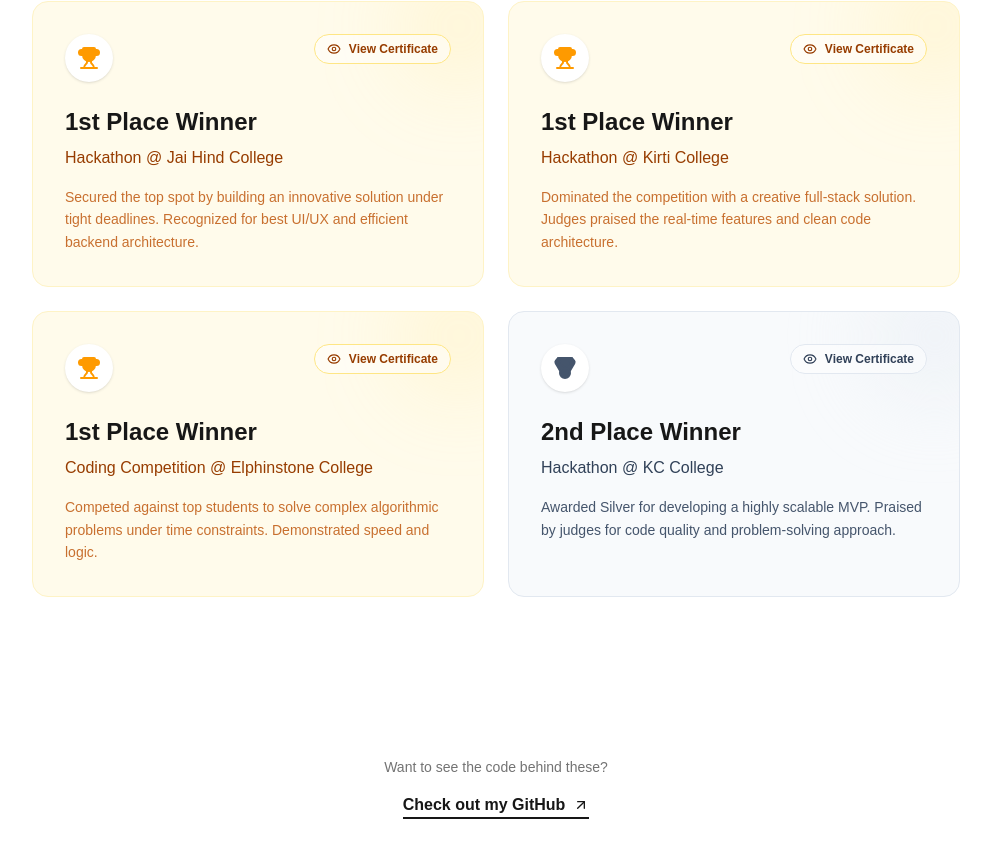
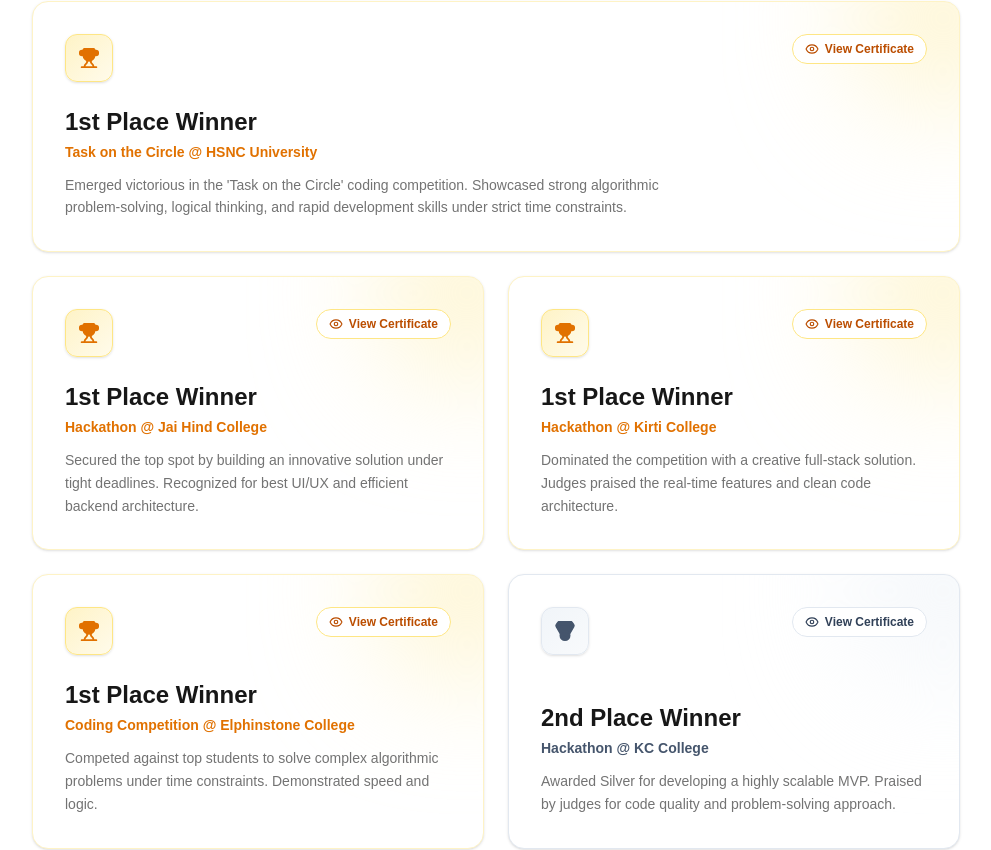
Before and after one commit to karma2912/Yash-Portfolio, a Next.js app: page /about in a window 1280 px wide. Shown: the part 1635-2485 px from the top of the page, without its empty margins (144-1135 px from the left). Built offline with nearby package versions, Linux system fonts and the light colour scheme.

Commit message:
added hsnc acheivement

```diff
--- a/app/about/page.tsx
+++ b/app/about/page.tsx
@@ -14,6 +14,55 @@
   visible: { transition: { staggerChildren: 0.2 } }
 };
 
+// Extracted achievements into an array for cleaner code and easier updates
+const achievements = [
+  {
+    id: "hsnc",
+    place: "1st Place Winner",
+    event: "Task on the Circle @ HSNC University",
+    desc: "Emerged victorious in the 'Task on the Circle' coding competition. Showcased strong algorithmic problem-solving, logical thinking, and rapid development skills under strict time constraints.",
+    certName: "HSNC University",
+    color: "amber",
+    featured: true // Makes this span full width
+  },
+  {
+    id: "jaihind",
+    place: "1st Place Winner",
+    event: "Hackathon @ Jai Hind College",
+    desc: "Secured the top spot by building an innovative solution under tight deadlines. Recognized for best UI/UX and efficient backend architecture.",
+    certName: "Jai Hind",
+    color: "amber",
+    featured: false
+  },
+  {
+    id: "kirti",
+    place: "1st Place Winner",
+    event: "Hackathon @ Kirti College",
+    desc: "Dominated the competition with a creative full-stack solution. Judges praised the real-time features and clean code architecture.",
+    certName: "Kirti College",
+    color: "amber",
+    featured: false
+  },
+  {
+    id: "elphinstone",
+    place: "1st Place Winner",
+    event: "Coding Competition @ Elphinstone College",
+    desc: "Competed against top students to solve complex algorithmic problems under time constraints. Demonstrated speed and logic.",
+    certName: "Elphinstone",
+    color: "amber",
+    featured: false
+  },
+  {
+    id: "kc",
+    place: "2nd Place Winner",
+    event: "Hackathon @ KC College",
+    desc: "Awarded Silver for developing a highly scalable MVP. Praised by judges for code quality and problem-solving approach.",
+    certName: "KC College",
+    color: "slate",
+    featured: false
+  }
+];
+
 export default function About() {
   const [selectedCert, setSelectedCert] = useState<string | null>(null);
 
@@ -25,6 +74,7 @@
       <Navbar />
 
       <div className="fixed inset-0 h-full w-full bg-white bg-[radial-gradient(#e5e7eb_1px,transparent_1px)] bg-size:[16px_16px] mask-[radial-gradient(ellipse_50%_50%_at_50%_50%,#000_70%,transparent_100%)] pointer-events-none -z-10" />
+
       <section className="pt-40 pb-16 px-4 md:px-12 max-w-4xl mx-auto text-center">
         <motion.div initial="hidden" animate="visible" variants={fadeInUp}>
           <div className="inline-flex items-center gap-2 px-4 py-2 rounded-full bg-neutral-100 border border-neutral-200 mb-8">
@@ -55,6 +105,7 @@
           variants={staggerContainer}
           className="relative border-l border-neutral-200 ml-3 md:ml-6 space-y-12"
         >
+          {/* Experience Timelines */}
           <motion.div variants={fadeInUp} className="relative pl-8 md:pl-12">
             <div className="absolute -left-[5px] top-2 w-2.5 h-2.5 rounded-full bg-neutral-900 ring-4 ring-white" />
             <div className="flex flex-col sm:flex-row sm:items-center sm:justify-between mb-2">
@@ -125,127 +176,85 @@
         </motion.div>
       </section>
 
+      {/* Redesigned Honors & Achievements Section */}
       <section className="py-16 px-4 md:px-12 max-w-5xl mx-auto">
         <div className="flex items-center gap-4 mb-12">
             <h2 className="text-2xl font-bold tracking-tight text-neutral-900">Honors & Hackathons</h2>
             <div className="h-px bg-neutral-200 flex-1" />
         </div>
 
-        <div className="grid grid-cols-1 md:grid-cols-2 gap-6">
         <motion.div
-             initial={{ opacity: 0, scale: 0.95 }}
-             whileInView={{ opacity: 1, scale: 1 }}
+          initial="hidden"
+          whileInView="visible"
           viewport={{ once: true }}
-             className="relative p-8 rounded-2xl bg-amber-50 border border-amber-100 overflow-hidden group hover:border-amber-200 transition-all"
+          variants={staggerContainer}
+          className="grid grid-cols-1 md:grid-cols-2 gap-6"
         >
-              <div className="absolute top-0 right-0 w-32 h-32 bg-amber-200/20 rounded-full blur-2xl -mr-10 -mt-10 transition-all group-hover:bg-amber-300/30" />
-              <div className="relative z-10">
-                <div className="flex justify-between items-start">
-                    <div className="w-12 h-12 rounded-full bg-white text-amber-500 shadow-sm flex items-center justify-center mb-6">
-                        <Trophy size={24} fill="currentColor" className="opacity-100" />
+          {achievements.map((ach) => (
+            <motion.div
+              key={ach.id}
+              variants={fadeInUp}
+              whileHover={{ y: -5 }}
+              className={`relative p-6 md:p-8 rounded-2xl border bg-white shadow-sm overflow-hidden group transition-all duration-300 hover:shadow-md ${
+                ach.color === 'amber'
+                  ? 'border-amber-100 hover:border-amber-300'
+                  : 'border-slate-200 hover:border-slate-300'
+              } ${ach.featured ? 'md:col-span-2' : ''}`}
+            >
+              {/* Background Glow */}
+              <div className={`absolute top-0 right-0 w-40 h-40 rounded-full blur-3xl -mr-16 -mt-16 transition-all duration-500 ${
+                ach.color === 'amber'
+                  ? 'bg-amber-100 group-hover:bg-amber-200/60'
+                  : 'bg-slate-100 group-hover:bg-slate-200/60'
+              }`} />
+
+              <div className="relative z-10 flex flex-col h-full">
+                <div className="flex justify-between items-start mb-6">
+                  <div className={`w-12 h-12 rounded-xl flex items-center justify-center shadow-sm ${
+                    ach.color === 'amber'
+                      ? 'bg-linear-to-br from-amber-100 to-amber-50 text-amber-600 border border-amber-200'
+                      : 'bg-linear-to-br from-slate-100 to-slate-50 text-slate-600 border border-slate-200'
+                  }`}>
+                    {ach.color === 'amber' ? <Trophy size={22} fill="currentColor" /> : <Medal size={22} fill="currentColor" />}
                   </div>
+
                   <button
-                        onClick={() => openModal("Jai Hind")}
-                        className="flex items-center gap-2 px-3 py-1.5 rounded-full bg-white/50 border border-amber-200 text-xs font-bold text-amber-800 hover:bg-white transition-colors"
+                    onClick={() => openModal(ach.certName)}
+                    className={`flex items-center gap-1.5 px-3 py-1.5 rounded-full text-xs font-bold transition-colors border ${
+                      ach.color === 'amber'
+                        ? 'bg-white border-amber-200 text-amber-700 hover:bg-amber-50'
+                        : 'bg-white border-slate-200 text-slate-700 hover:bg-slate-50'
+                    }`}
                   >
                     <Eye size={14} /> View Certificate
                   </button>
                 </div>
-                <h3 className="text-2xl font-bold text-neutral-900 mb-2">1st Place Winner</h3>
-                <p className="font-medium text-amber-800 mb-1">Hackathon @ Jai Hind College</p>
-                <p className="text-sm text-amber-700/80 mt-4 leading-relaxed">
-                  Secured the top spot by building an innovative solution under tight deadlines. Recognized for best UI/UX and efficient backend architecture.
+
+                <div className={`mt-auto ${ach.featured ? 'md:w-3/4' : ''}`}>
+                  <h3 className="text-xl md:text-2xl font-bold text-neutral-900 mb-1">{ach.place}</h3>
+                  <p className={`font-semibold text-sm mb-3 ${
+                    ach.color === 'amber' ? 'text-amber-600' : 'text-slate-600'
+                  }`}>
+                    {ach.event}
+                  </p>
+                  <p className="text-sm text-neutral-500 leading-relaxed">
+                    {ach.desc}
                   </p>
                 </div>
-           </motion.div>
-           <motion.div
-             initial={{ opacity: 0, scale: 0.95 }}
-             whileInView={{ opacity: 1, scale: 1 }}
-             viewport={{ once: true }}
-             className="relative p-8 rounded-2xl bg-amber-50 border border-amber-100 overflow-hidden group hover:border-amber-200 transition-all"
-           >
-              <div className="absolute top-0 right-0 w-32 h-32 bg-amber-200/20 rounded-full blur-2xl -mr-10 -mt-10 transition-all group-hover:bg-amber-300/30" />
-              <div className="relative z-10">
-                <div className="flex justify-between items-start">
-                    <div className="w-12 h-12 rounded-full bg-white text-amber-500 shadow-sm flex items-center justify-center mb-6">
-                        <Trophy size={24} fill="currentColor" className="opacity-100" />
-                    </div>
-                    <button
-                        onClick={() => openModal("Kirti College")}
-                        className="flex items-center gap-2 px-3 py-1.5 rounded-full bg-white/50 border border-amber-200 text-xs font-bold text-amber-800 hover:bg-white transition-colors"
-                    >
-                        <Eye size={14} /> View Certificate
-                    </button>
-                </div>
-                <h3 className="text-2xl font-bold text-neutral-900 mb-2">1st Place Winner</h3>
-                <p className="font-medium text-amber-800 mb-1">Hackathon @ Kirti College</p>
-                <p className="text-sm text-amber-700/80 mt-4 leading-relaxed">
-                 Dominated the competition with a creative full-stack solution. Judges praised the real-time features and clean code architecture.
-                </p>
               </div>
             </motion.div>
-           <motion.div
-             initial={{ opacity: 0, scale: 0.95 }}
-             whileInView={{ opacity: 1, scale: 1 }}
-             viewport={{ once: true }}
-             className="relative p-8 rounded-2xl bg-amber-50 border border-amber-100 overflow-hidden group hover:border-amber-200 transition-all"
-           >
-              <div className="absolute top-0 right-0 w-32 h-32 bg-amber-200/20 rounded-full blur-2xl -mr-10 -mt-10 transition-all group-hover:bg-amber-300/30" />
-              <div className="relative z-10">
-                <div className="flex justify-between items-start">
-                    <div className="w-12 h-12 rounded-full bg-white text-amber-500 shadow-sm flex items-center justify-center mb-6">
-                        <Trophy size={24} fill="currentColor" className="opacity-100" />
-                    </div>
-                    <button
-                        onClick={() => openModal("Elphinstone")}
-                        className="flex items-center gap-2 px-3 py-1.5 rounded-full bg-white/50 border border-amber-200 text-xs font-bold text-amber-800 hover:bg-white transition-colors"
-                    >
-                        <Eye size={14} /> View Certificate
-                    </button>
-                </div>
-                <h3 className="text-2xl font-bold text-neutral-900 mb-2">1st Place Winner</h3>
-                <p className="font-medium text-amber-800 mb-1">Coding Competition @ Elphinstone College</p>
-                <p className="text-sm text-amber-700/80 mt-4 leading-relaxed">
-                  Competed against top students to solve complex algorithmic problems under time constraints. Demonstrated speed and logic.
-                </p>
-              </div>
+          ))}
         </motion.div>
-             <motion.div
-             initial={{ opacity: 0, scale: 0.95 }}
-             whileInView={{ opacity: 1, scale: 1 }}
-             viewport={{ once: true }}
-             transition={{ delay: 0.1 }}
-             className="relative p-8 rounded-2xl bg-slate-50 border border-slate-200 overflow-hidden group hover:border-slate-300 transition-all"
-           >
-              <div className="absolute top-0 right-0 w-32 h-32 bg-slate-200/40 rounded-full blur-2xl -mr-10 -mt-10 transition-all group-hover:bg-slate-300/50" />
-              <div className="relative z-10">
-                <div className="flex justify-between items-start">
-                    <div className="w-12 h-12 rounded-full bg-white text-slate-600 shadow-sm flex items-center justify-center mb-6">
-                        <Medal size={24} fill="currentColor" className="opacity-100" />
-                    </div>
-                    <button
-                        onClick={() => openModal("KC College")}
-                        className="flex items-center gap-2 px-3 py-1.5 rounded-full bg-white/50 border border-slate-200 text-xs font-bold text-slate-700 hover:bg-white transition-colors"
-                    >
-                        <Eye size={14} /> View Certificate
-                    </button>
-                </div>
-                <h3 className="text-2xl font-bold text-neutral-900 mb-2">2nd Place Winner</h3>
-                <p className="font-medium text-slate-700 mb-1">Hackathon @ KC College</p>
-                <p className="text-sm text-slate-600 mt-4 leading-relaxed">
-                   Awarded Silver for developing a highly scalable MVP. Praised by judges for code quality and problem-solving approach.
-                </p>
-              </div>
-           </motion.div>
-        </div>
       </section>
 
       <section className="py-24 text-center">
          <p className="text-neutral-500 text-sm mb-4">Want to see the code behind these?</p>
-         <a href="https://github.com/karma2912" target="_blank" className="inline-flex items-center gap-2 text-neutral-900 font-bold border-b-2 border-neutral-900 hover:text-neutral-600 hover:border-neutral-600 transition-colors">
+         <a href="https://github.com/karma2912" target="_blank" rel="noopener noreferrer" className="inline-flex items-center gap-2 text-neutral-900 font-bold border-b-2 border-neutral-900 hover:text-neutral-600 hover:border-neutral-600 transition-colors">
              Check out my GitHub <ArrowUpRight size={16} />
          </a>
       </section>
+
+      {/* Certificate Modal */}
       <AnimatePresence>
         {selectedCert && (
           <motion.div
@@ -256,9 +265,9 @@
             onClick={closeModal}
           >
             <motion.div
-              initial={{ scale: 0.9, opacity: 0 }}
-              animate={{ scale: 1, opacity: 1 }}
-              exit={{ scale: 0.9, opacity: 0 }}
+              initial={{ scale: 0.9, opacity: 0, y: 20 }}
+              animate={{ scale: 1, opacity: 1, y: 0 }}
+              exit={{ scale: 0.9, opacity: 0, y: 20 }}
               onClick={(e) => e.stopPropagation()}
               className="relative max-w-3xl w-full bg-white rounded-2xl shadow-2xl overflow-hidden p-2"
             >
@@ -269,14 +278,14 @@
                     <X size={20} />
                 </button>
 
-                <div className="relative aspect-4/3 w-full rounded-xl overflow-hidden bg-neutral-100 flex items-center justify-center">
+                <div className="relative aspect-4/3 w-full rounded-xl overflow-hidden bg-neutral-100 flex items-center justify-center border border-neutral-200">
                     <div className="text-center p-10">
                         <Trophy size={48} className="mx-auto text-neutral-300 mb-4" />
                         <p className="text-neutral-400">Image for {selectedCert} Certificate</p>
                     </div>
 
                     <Image
-                        src={`/certificates/${selectedCert.toLowerCase().replace(" ", "-")}.jpg`}
+                        src={`/certificates/${selectedCert.toLowerCase().replace(/ /g, "-")}.jpg`}
                         alt={`${selectedCert} Certificate`}
                         fill
                         className="object-contain"
```
Also changed, not shown: public/certificates/hsnc-university.jpg (added). Lines whose indentation alone changed are shown as unchanged.
